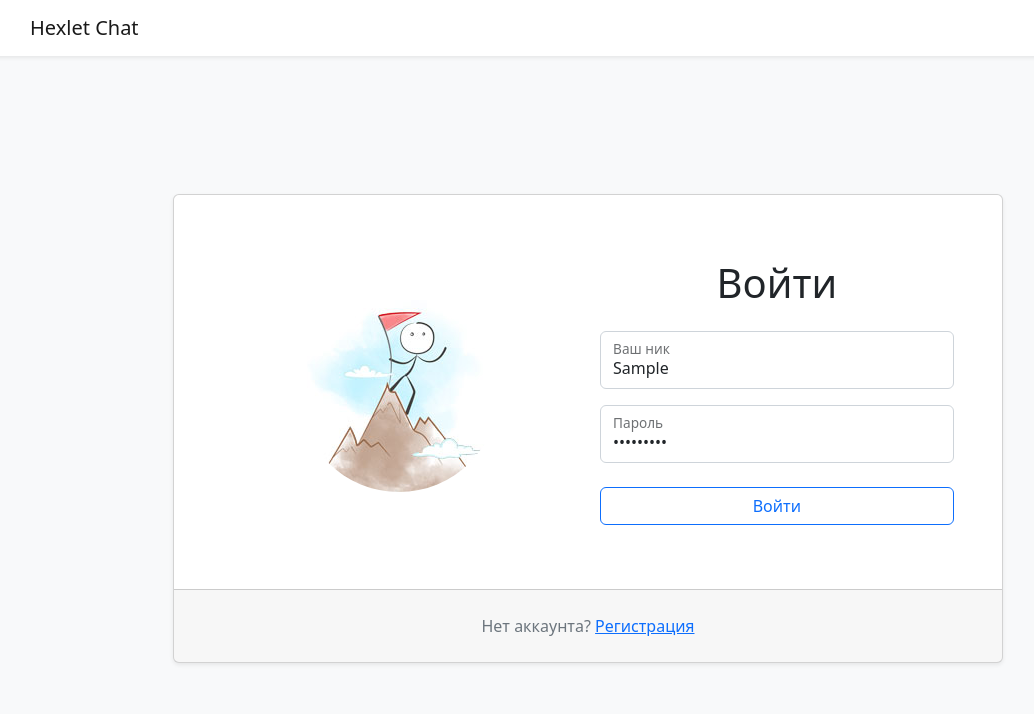
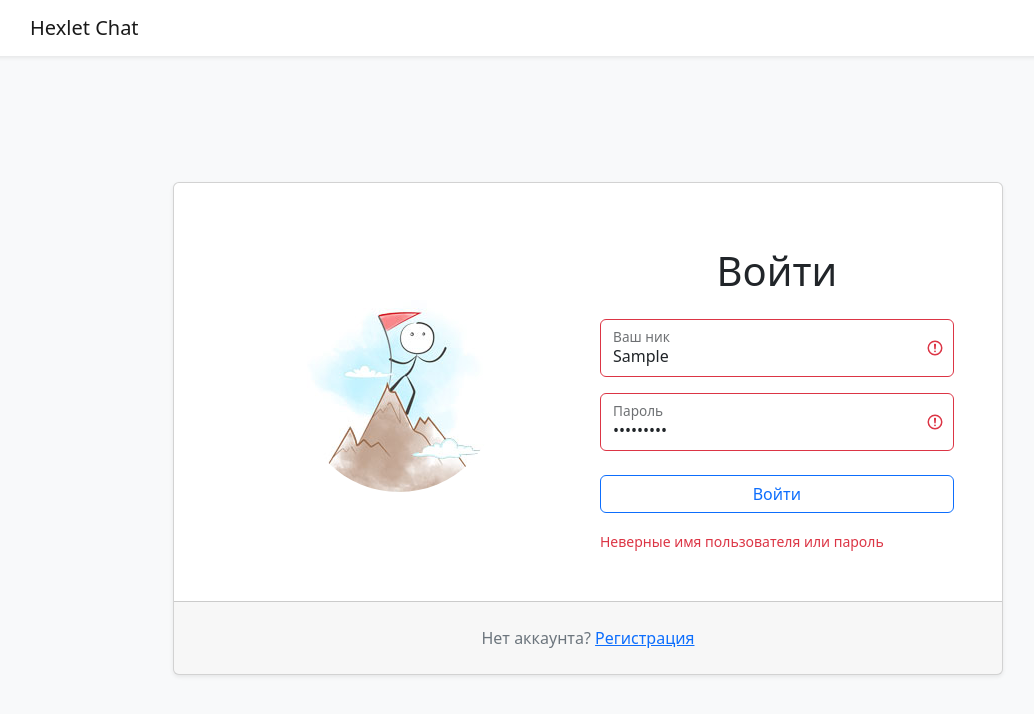
Before and after one commit to vladimir-ioshkin/frontend-project-lvl4, a React (Create React App) app in the folder frontend/: page /login in a window 1280 px wide. Both pictures are taken after typing "Sample", "Sample123" into the empty fields and a click on the button "Войти". Shown: the top 714 px of the page, without its empty margins (52-1086 px from the left). Built offline with nearby package versions, Linux system fonts and the light colour scheme; no server answers.

Commit message:
add authorization

```diff
--- a/frontend/package.json
+++ b/frontend/package.json
@@ -2,15 +2,19 @@
   "name": "frontend",
   "version": "0.1.0",
   "private": true,
+  "proxy": "http://localhost:5001",
   "dependencies": {
+    "@reduxjs/toolkit": "^1.8.3",
     "@testing-library/jest-dom": "^5.16.4",
     "@testing-library/react": "^13.3.0",
     "@testing-library/user-event": "^13.5.0",
+    "axios": "^0.27.2",
     "bootstrap": "^5.2.0",
     "formik": "^2.2.9",
     "react": "^18.2.0",
     "react-bootstrap": "^2.4.0",
     "react-dom": "^18.2.0",
+    "react-redux": "^8.0.2",
     "react-router-dom": "^6.3.0",
     "react-scripts": "5.0.1",
     "web-vitals": "^2.1.4",
--- a/frontend/src/components/App.jsx
+++ b/frontend/src/components/App.jsx
@@ -3,6 +3,7 @@ import {
   Route,
   Routes,
 } from 'react-router-dom';
+import { AuthorizationProvider } from '../providers/AuthorizationProvider.js';
 import { Authorization } from './Authorization.jsx';
 import { Home } from './Home.jsx';
 import { Header } from './Layout/Header.jsx';
@@ -11,6 +12,7 @@ import { NotFoundPage } from './NotFoundPage.jsx';
 
 export const App = () => {
   return (
+    <AuthorizationProvider>
       <div className="d-flex flex-column h-100">
         <Header />
         <Main>
@@ -23,5 +25,6 @@ export const App = () => {
           </BrowserRouter>
         </Main>
       </div>
+    </AuthorizationProvider>
   );
 };
--- a/frontend/src/components/Home.jsx
+++ b/frontend/src/components/Home.jsx
@@ -1,3 +1,18 @@
+import { useContext, useEffect } from 'react';
+import { useNavigate } from 'react-router-dom';
+import { AuthorizationContext } from '../contexts/AuthorizationContext.js';
+import { pages } from '../routes.js';
+
+
 export const Home = () => {
+  const { isLogged } = useContext(AuthorizationContext);
+  const navigate = useNavigate();
+
+  useEffect(() => {
+    if (!isLogged) {
+      navigate(pages.login);
+    }
+  }, [isLogged, navigate]);
+
   return null;
 };
--- a/frontend/src/components/LoginForm.jsx
+++ b/frontend/src/components/LoginForm.jsx
@@ -1,9 +1,17 @@
+import { useContext, useState } from 'react';
 import { useFormik } from 'formik';
 import { Button, Form, FloatingLabel } from 'react-bootstrap';
 import { object, string } from 'yup';
-
+import axios from 'axios';
+import { useNavigate } from 'react-router-dom';
+import { apiRoutes, pages } from '../routes.js';
+import { AuthorizationContext } from '../contexts/AuthorizationContext.js';
 
 export const LoginForm = () => {
+  const [isError, setIsError] = useState(false);
+  const { logIn } = useContext(AuthorizationContext);
+  const navigate = useNavigate();
+
   const formik = useFormik({
     initialValues: {
       username: '',
@@ -13,7 +21,20 @@ export const LoginForm = () => {
       username: string().required(),
       password: string().required(),
     }),
-    onSubmit: async (values) => {
+    onSubmit: async (values, { setSubmitting }) => {
+      try {
+        const response = await axios.post(apiRoutes.loginPath(), values);
+        const { token } = response.data;
+        logIn({
+          token,
+          username: values.username,
+        });
+        navigate(pages.chat);
+      } catch (error) {
+        setIsError(true);
+      } finally {
+        setSubmitting(false);
+      }
     },
   });
 
@@ -27,11 +48,11 @@ export const LoginForm = () => {
             value={formik.values.username}
             name="username"
             autoComplete="username"
-            isInvalid={formik.touched.username && formik.errors.username}
+            isInvalid={(formik.touched.username && formik.errors.username) || isError}
           />
-          <Form.Control.Feedback type="invalid">
+          {!isError && <Form.Control.Feedback type="invalid">
             Введите ваш ник
-          </Form.Control.Feedback>
+          </Form.Control.Feedback>}
         </FloatingLabel>
       </Form.Group>
       <Form.Group className="form-floating mb-4">
@@ -42,14 +63,15 @@ export const LoginForm = () => {
             value={formik.values.password}
             name="password"
             autoComplete="current-password"
-            isInvalid={formik.touched.password && formik.errors.password}
+            isInvalid={(formik.touched.password && formik.errors.password) || isError}
           />
-          <Form.Control.Feedback type="invalid">
+          {!isError && <Form.Control.Feedback type="invalid">
             Введите пароль
-          </Form.Control.Feedback>
+          </Form.Control.Feedback>}
         </FloatingLabel>
       </Form.Group>
       <Button type="submit" variant="outline-primary" className="w-100 mb-3">Войти</Button>
+      {isError ? <Form.Text className="text-danger">Неверные имя пользователя или пароль</Form.Text> : null}
     </Form>
   );
 };
--- /dev/null
+++ b/frontend/src/contexts/AuthorizationContext.js
@@ -0,0 +1,7 @@
+import { createContext } from 'react';
+
+export const AuthorizationContext = createContext({
+  isLogged: false,
+  logIn: () => {},
+  logOut: () => {},
+});
--- /dev/null
+++ b/frontend/src/providers/AuthorizationProvider.js
@@ -0,0 +1,28 @@
+import React, { useState, useMemo } from 'react';
+import { AuthorizationContext } from '../contexts/AuthorizationContext.js';
+
+export const AuthorizationProvider = ({ children }) => {
+  const [isLogged, setIsLogged] = useState(localStorage.getItem('user'));
+
+  const logIn = ({ token, username }) => {
+    localStorage.setItem('user', JSON.stringify({ username, token }));
+    setIsLogged(true);
+  };
+
+  const logOut = () => {
+    localStorage.removeItem('user');
+    setIsLogged(false);
+  };
+
+  const value = useMemo(() => ({
+    isLogged,
+    logIn,
+    logOut,
+  }), [isLogged]);
+
+  return (
+    <AuthorizationContext.Provider value={value}>
+      {children}
+    </AuthorizationContext.Provider>
+  );
+};
--- /dev/null
+++ b/frontend/src/routes.js
@@ -0,0 +1,11 @@
+const apiPath = '/api/v1';
+
+export const apiRoutes = {
+  loginPath: () => [apiPath, 'login'].join('/'),
+};
+
+export const pages = {
+  login: '/login',
+  chat: '/',
+  signup: '/signup',
+};
--- a/package.json
+++ b/package.json
@@ -3,12 +3,14 @@
   "version": "1.0.0",
   "description": "[![Actions Status](https://github.com/vladimir-ioshkin/frontend-project-lvl4/workflows/hexlet-check/badge.svg)](https://github.com/vladimir-ioshkin/frontend-project-lvl4/actions)",
   "main": "index.js",
-  "proxy": "http://localhost:5001",
   "scripts": {
     "build": "npm run build --prefix frontend",
     "start": "start-server -s ./frontend/build",
     "test": "echo \"Error: no test specified\" && exit 1",
     "postinstall": "cd frontend && npm ci"
+  },
+  "engines": {
+    "node": "16.x"
   },
   "repository": {
     "type": "git",
```
Also changed, not shown: 2 other files (tests, documents, lock files or other folders). Lines whose indentation alone changed are shown as unchanged.
